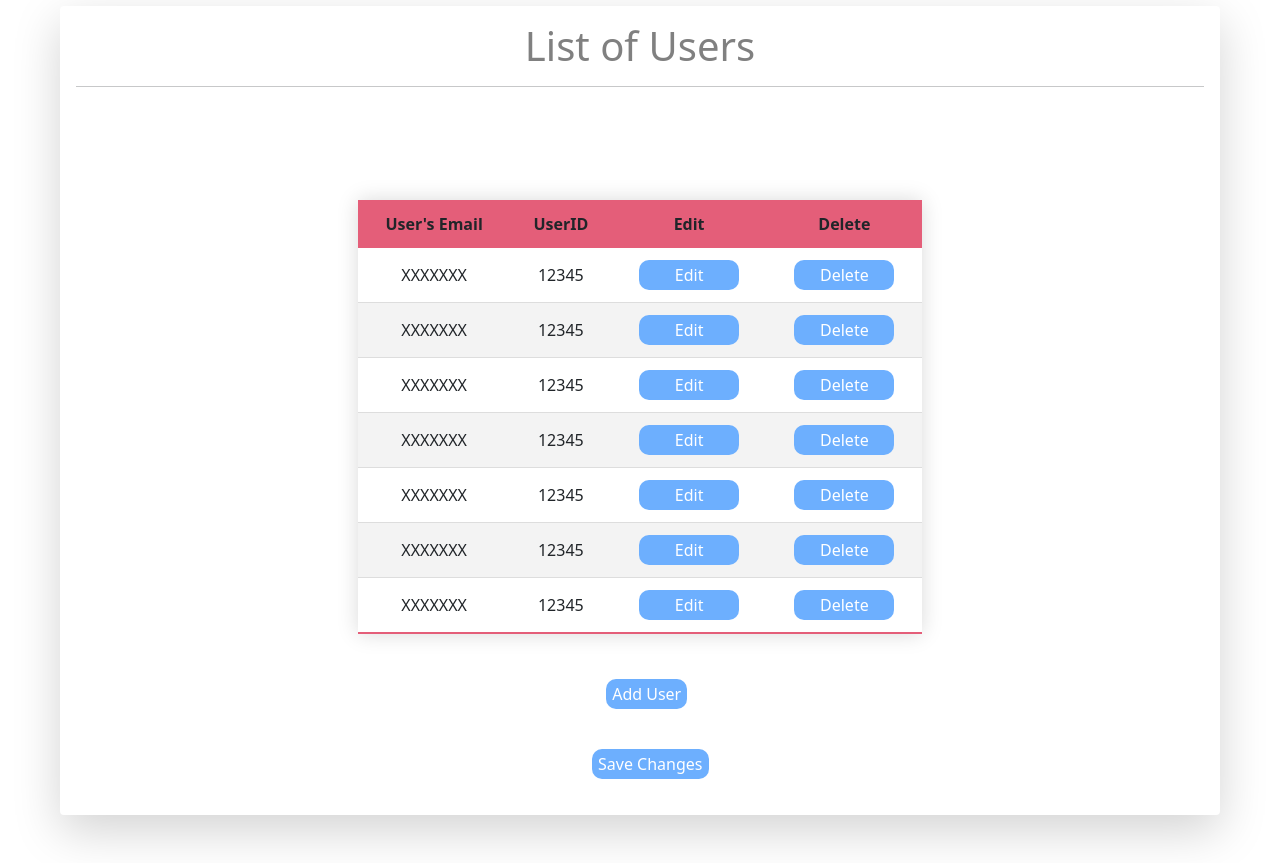
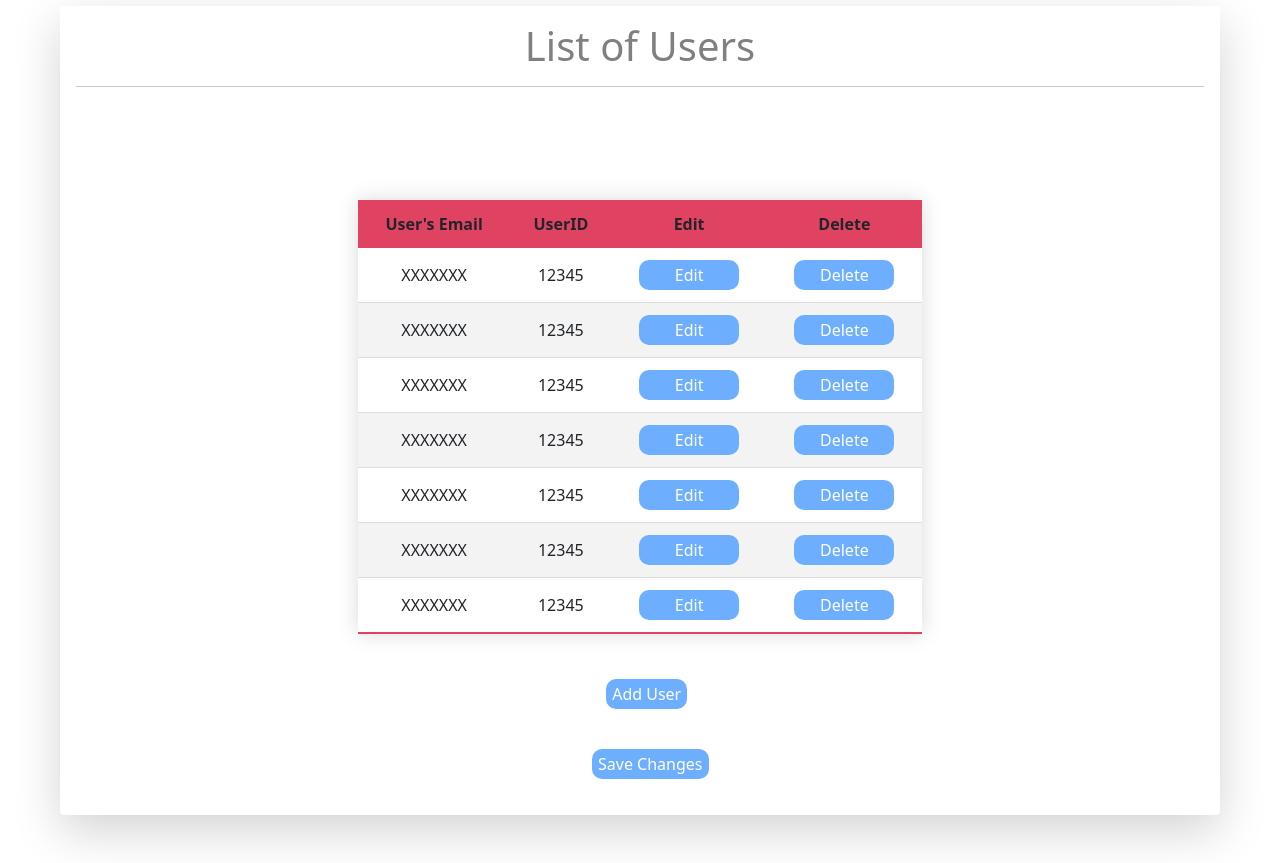
Before and after one commit to XavierKMT/MomsFavouriteMarket, a PHP site: page /backstoreUserAccounts.html in a window 1280 px wide. Shown: the part 140-1003 px from the top of the page. Run offline with PHP 8.4, Linux system fonts and the light colour scheme; some libraries are stand-ins or nearby versions.

Commit message:
Update backstoreUserAccounts.css

```diff
--- a/CSS/backstoreUserAccounts.css
+++ b/CSS/backstoreUserAccounts.css
@@ -23,7 +23,7 @@ button {
 }
 
 .styled-table thead tr{
-    background-color: #e45e79;
+    background-color:#e04362;
 }
 .styled-table th, .styled-table td{
     padding: 12px 15px;
@@ -35,5 +35,5 @@ button {
     background-color: #f3f3f3;
 }
 .styled-table tbody tr:last-of-type{
-    border-bottom: 2px solid #e45e79;
+    border-bottom: 2px solid #e04362;
 }
```
